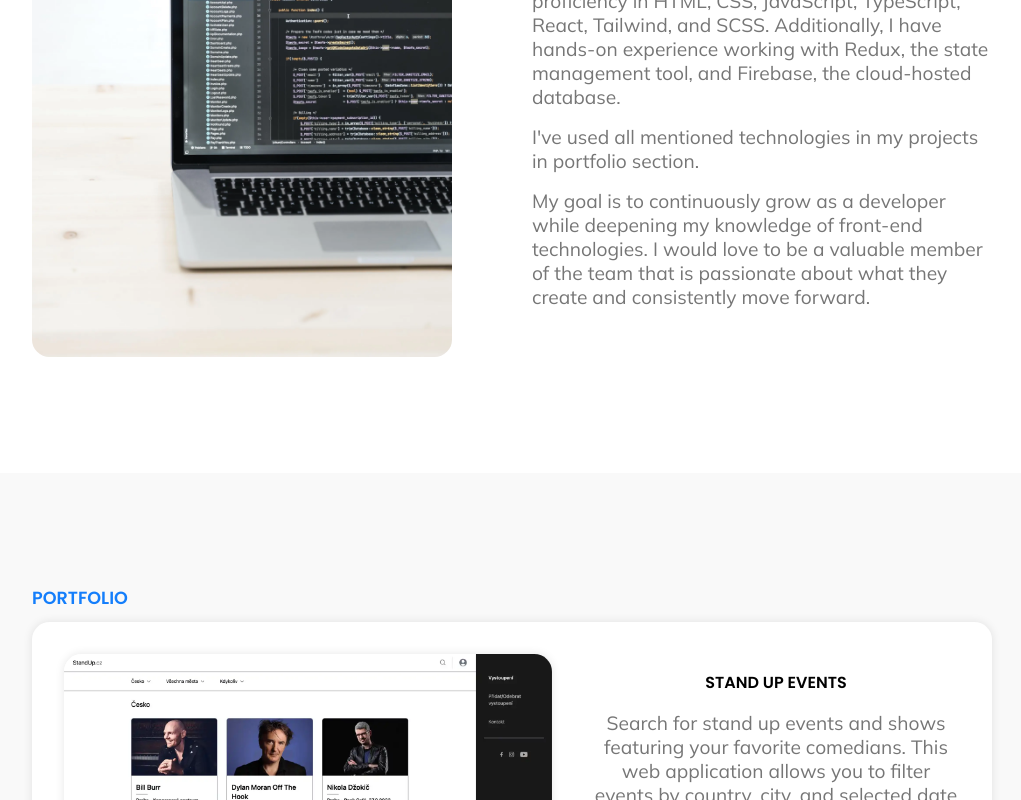
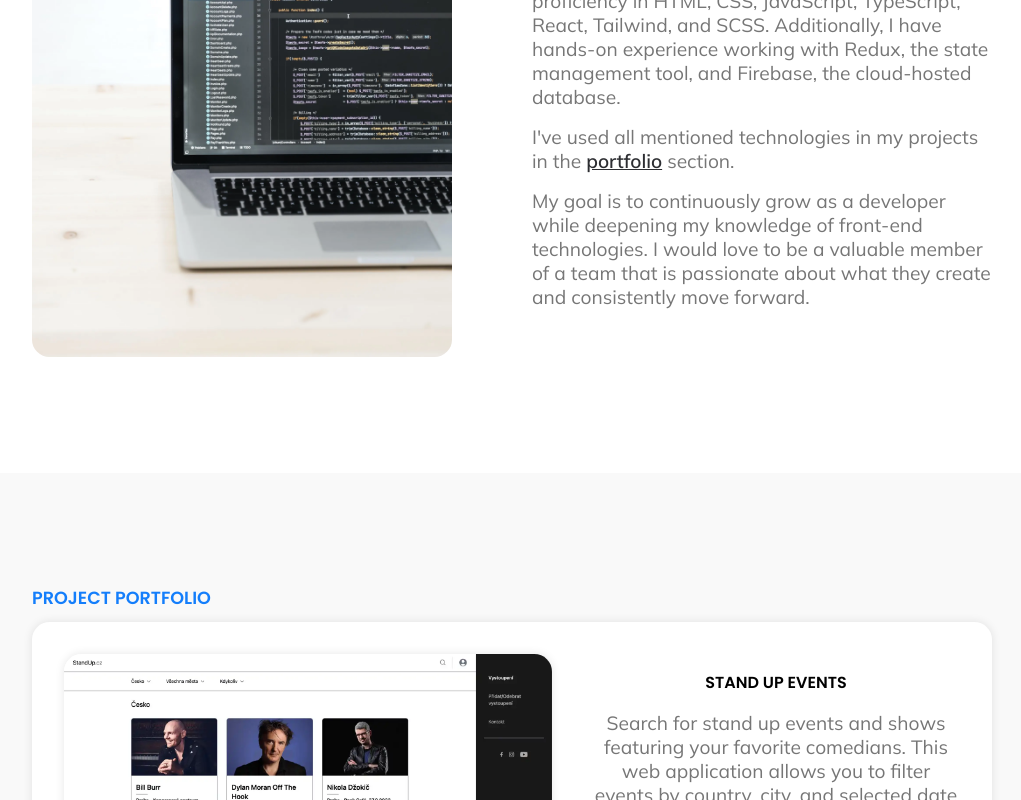
Before and after one commit to zdenekdev/portfolio, a React (Create React App) app: page / in a window 1280 px wide. Shown: the part 1080-1880 px from the top of the page, without its empty margins (128-1149 px from the left). Built offline with nearby package versions, Linux system fonts and the light colour scheme.

Commit message:
text content and links changes

```diff
--- a/src/components/About.js
+++ b/src/components/About.js
@@ -20,7 +20,10 @@ function About() {
                 state management tool, and Firebase, the cloud-hosted database.
               </p>
               <p className="about__text-para">
-                I've used all mentioned technologies in my projects in portfolio
+                I've used all mentioned technologies in my projects in the{" "}
+                <a className="about__text-link" href="#projects">
+                  portfolio
+                </a>{" "}
                 section.
               </p>
               {/* <p className="about__text-para">
@@ -32,7 +35,7 @@ function About() {
                 deepen my knowledge of  */}
                 My goal is to continuously grow as a developer while deepening
                 my knowledge of front-end technologies. I would love to be a
-                valuable member of the team that is passionate about what they
+                valuable member of a team that is passionate about what they
                 create and consistently move forward.
               </p>
             </div>
--- a/src/components/Footer.js
+++ b/src/components/Footer.js
@@ -11,7 +11,11 @@ function Footer() {
             <h3 className="footer__copyright-text">© 2023 Zdenek Kucera</h3>
           </div>
           <div className="footer__socials">
-            <a href="http://" target="_blank" rel="noreferrer">
+            <a
+              href="https://www.linkedin.com/in/kucerazdenek/"
+              target="_blank"
+              rel="noreferrer"
+            >
               <i>
                 <FontAwesomeIcon
                   className="footer__in-icon"
--- a/src/components/Header.js
+++ b/src/components/Header.js
@@ -31,7 +31,7 @@ function Header() {
         </li>
         <li>
           <a className="header__nav-item" href="#projects">
-            Projects
+            Portfolio
           </a>
         </li>
         <li>
--- a/src/components/Hero.js
+++ b/src/components/Hero.js
@@ -29,7 +29,7 @@ function Hero() {
                   aria-label="linkedin"
                   rel="noreferrer"
                   target="_blank"
-                  href="#"
+                  href="https://www.linkedin.com/in/kucerazdenek/"
                 >
                   <i>
                     <FontAwesomeIcon
--- a/src/components/Portfolio.js
+++ b/src/components/Portfolio.js
@@ -21,7 +21,7 @@ function Portfolio() {
     <div className="portfolio" id="projects">
       <div className="portfolio__container">
         <div className="portfolio__content">
-          <h4 className="porfolio__heading">Portfolio</h4>
+          <h4 className="porfolio__heading">Project portfolio</h4>
           <div className="portfolio__grid">
             <div className="portfolio__project">
               <div className="portfolio__img-container">
--- a/src/index.css
+++ b/src/index.css
@@ -339,6 +339,11 @@ h3 {
 
 .about__text-para {
   padding-bottom: 1rem;
+}
+
+.about__text-link {
+  color: var(--color-base);
+  font-weight: 600;
 }
 
 .portfolio {
```
